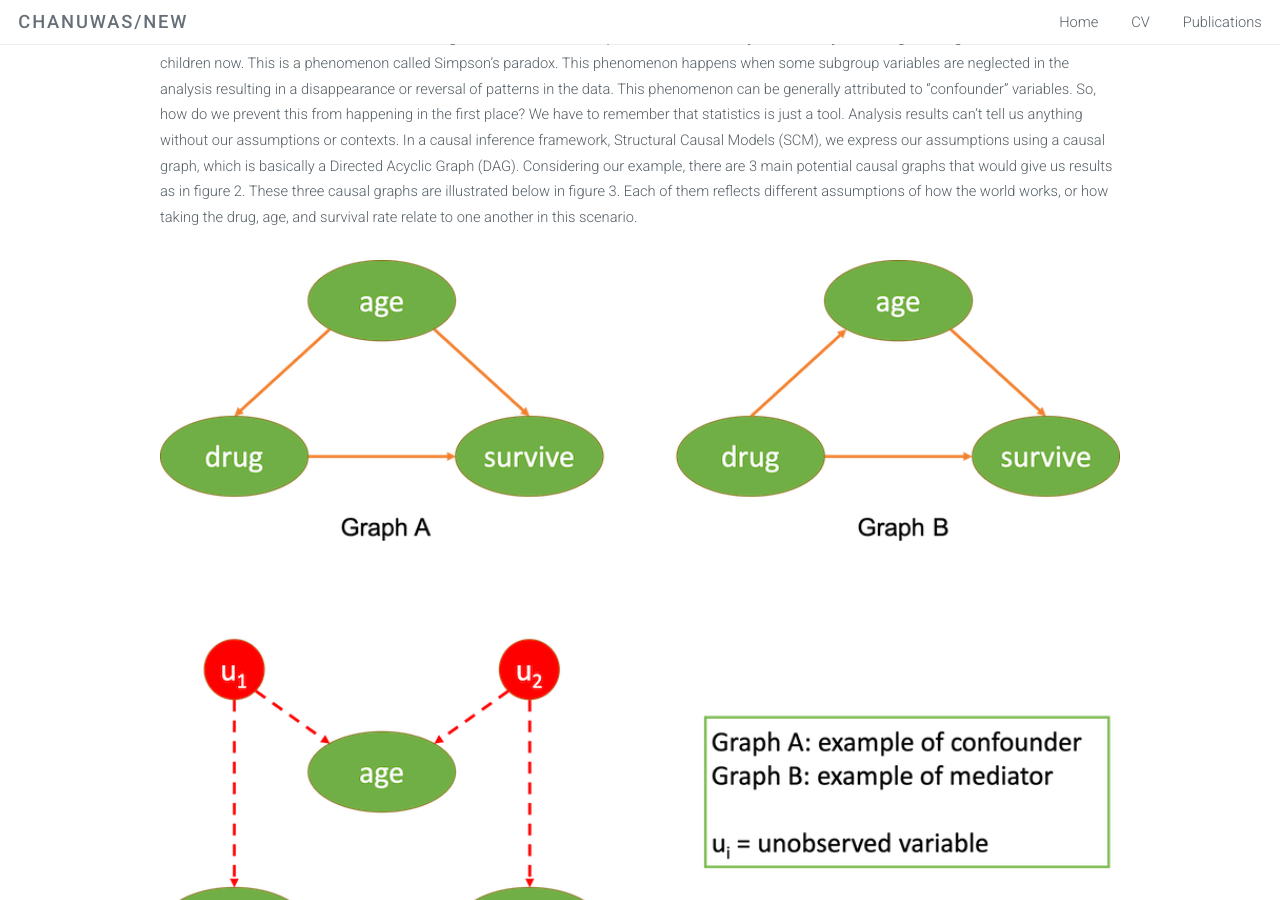
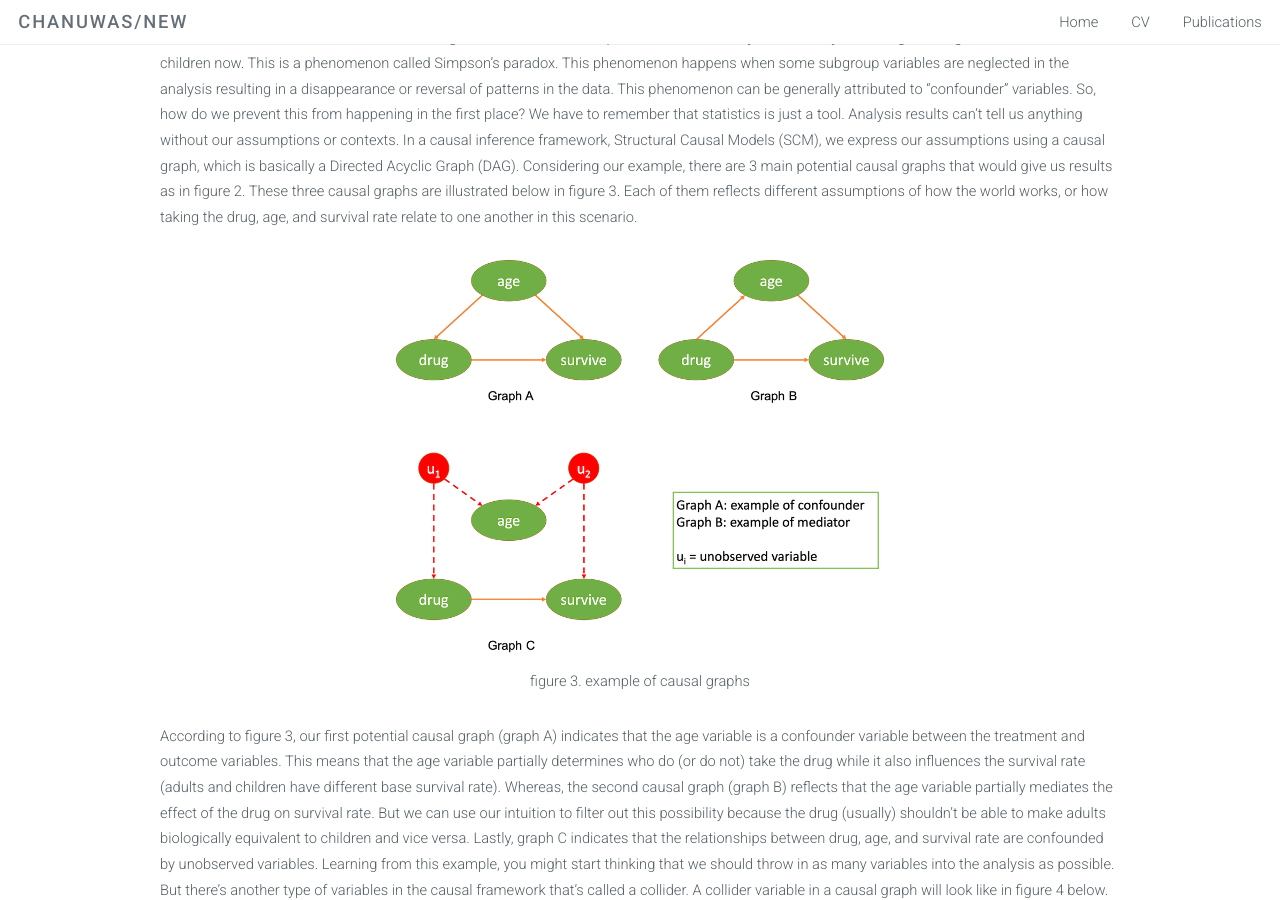
Before and after one commit to chasnew/chasnew.github.io, a Jekyll site: the page built from _posts/2019-09-01-ci101.markdown, in a window 1280 px wide and 900 px high, scrolled down 1715 px. Built offline with Jekyll 4.4.1, drawn with Linux system fonts in a browser that asks for light colours.

Commit message:
resize image

```diff
--- a/_posts/2019-09-01-ci101.markdown
+++ b/_posts/2019-09-01-ci101.markdown
@@ -30,7 +30,7 @@ figure 2. table showing recovery rate of treatment and control groups separated
 From what we can notice from the tables in figure 2, it seems that the patients are more likely to survive by not taking the drug for both adults and children now. This is a phenomenon called Simpson’s paradox. This phenomenon happens when some subgroup variables are neglected in the analysis resulting in a disappearance or reversal of patterns in the data. This phenomenon can be generally attributed to “confounder” variables. So, how do we prevent this from happening in the first place? We have to remember that statistics is just a tool. Analysis results can’t tell us anything without our assumptions or contexts. In a causal inference framework, Structural Causal Models (SCM), we express our assumptions using a causal graph, which is basically a Directed Acyclic Graph (DAG). Considering our example, there are 3 main potential causal graphs that would give us results as in figure 2. These three causal graphs are illustrated below in figure 3. Each of them reflects different assumptions of how the world works, or how taking the drug, age, and survival rate relate to one another in this scenario.
 
 <p align="center">
-<img src="{{ site.baseurl }}/images/ci101/causal_graphs.png" class="fit image"><br>
+<img src="{{ site.baseurl }}/images/ci101/causal_graphs.png" height="400" width=auto><br>
 figure 3. example of causal graphs
 </p>
 
```
